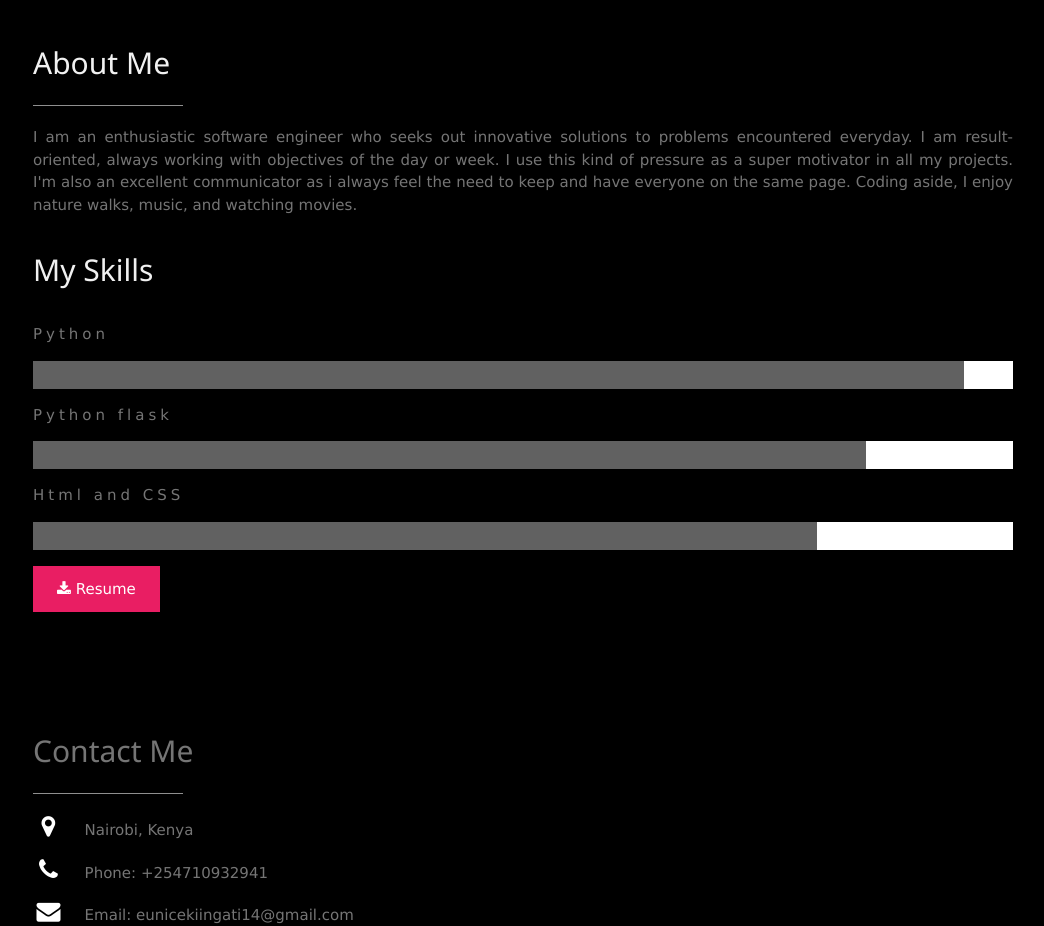
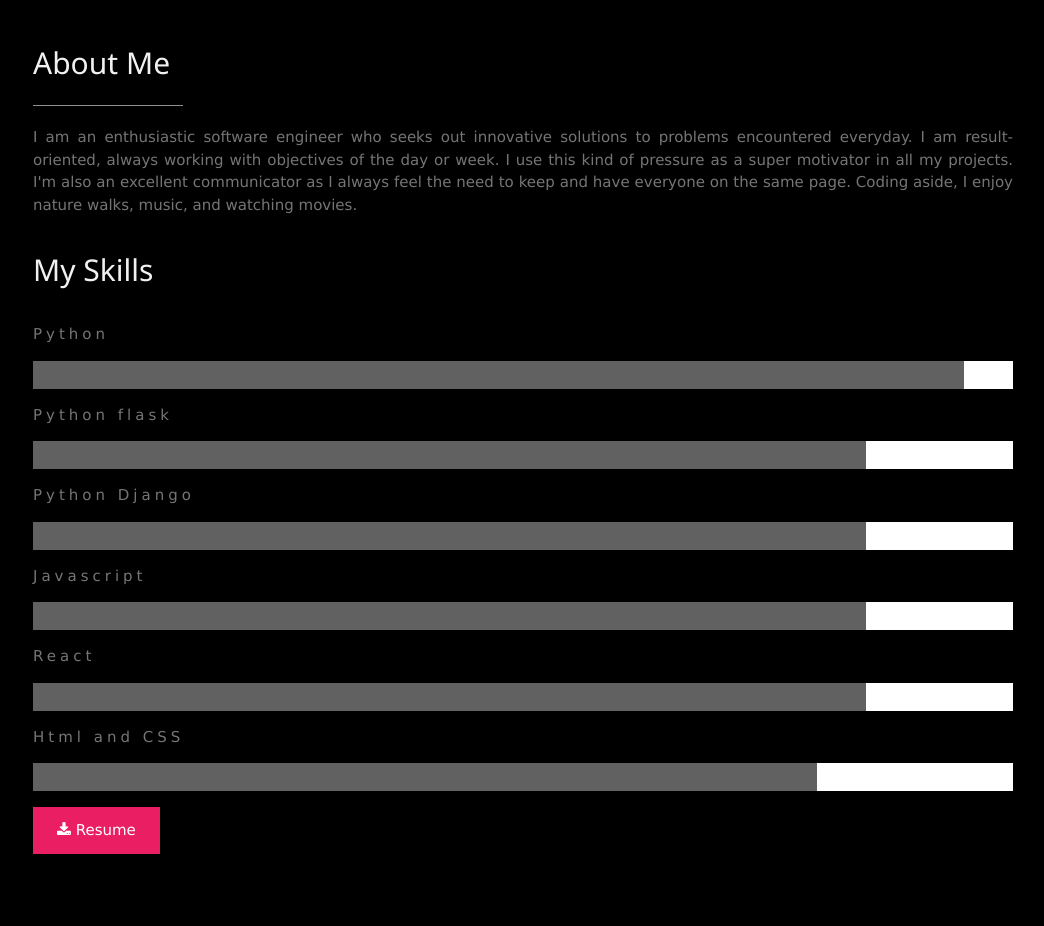
Before and after one commit to EuniceKiingati/eunicekiingati.github.io, a plain HTML site: page index.html in a window 1280 px wide. Shown: the part 946-1872 px from the top of the page, without its empty margins (117-1161 px from the left). Drawn offline with nearby package versions, Linux system fonts and the light colour scheme.

Commit message:
added skills

```diff
--- a/contactform.js
+++ b/contactform.js
@@ -1,7 +1,7 @@
 const sendEmail = ()=>{
     const name=document.getElementById('name').value;
     const email=document.getElementById('email').value;
-    const subject=document.getElementById('subject').value;
+    const subject=document.getElementById('number').value;
     const message=document.getElementById('message').value;
 
     if(name.trim() == '' || email.trim() =='' || subject.trim()=='' || message.trim()==''){
--- a/index.html
+++ b/index.html
@@ -65,7 +65,7 @@
     <hr class="w3-opacity">
     <p>  I am an enthusiastic software engineer who seeks out innovative solutions to problems encountered everyday.
         I am result-oriented, always working with objectives of the day or week. I use this kind of pressure as a super motivator in all my projects.
-        I'm also an excellent communicator as i always feel the need to keep and have everyone on the same page.
+        I'm also an excellent communicator as I always feel the need to keep and have everyone on the same page.
 
         Coding aside, I enjoy nature walks, music, and watching movies.
     </p>
@@ -79,6 +79,18 @@
         <div class="w3-dark-grey s1"></div>
         </div>
         <p class="w3-wide">Python flask</p>
+        <div class="w3-white">
+        <div class="w3-dark-grey s2"></div>
+        </div>
+        <p class="w3-wide">Python Django</p>
+        <div class="w3-white">
+        <div class="w3-dark-grey s2"></div>
+        </div>
+        <p class="w3-wide">Javascript</p>
+        <div class="w3-white">
+        <div class="w3-dark-grey s2"></div>
+        </div>
+        <p class="w3-wide">React</p>
         <div class="w3-white">
         <div class="w3-dark-grey s2"></div>
         </div>
```
